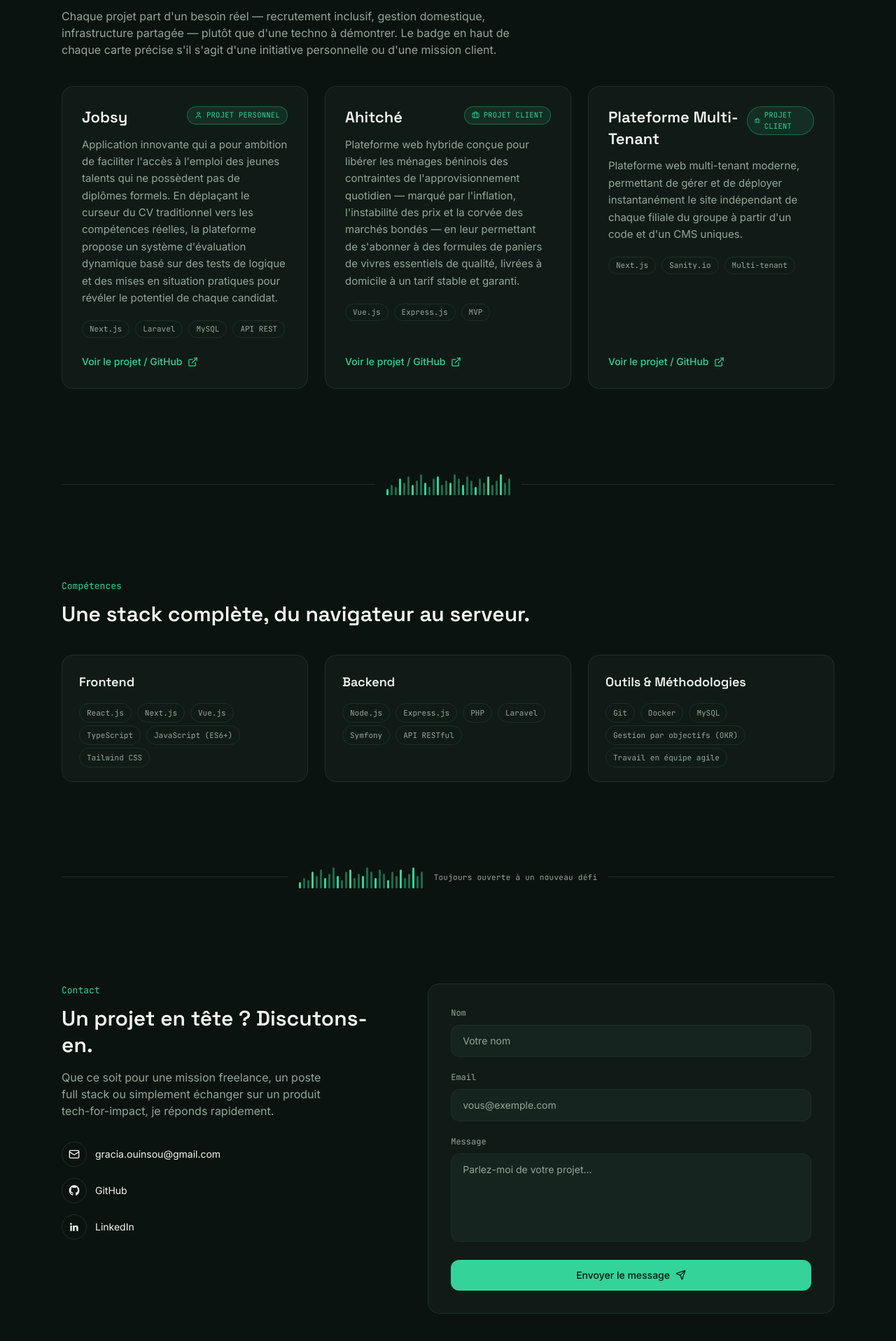
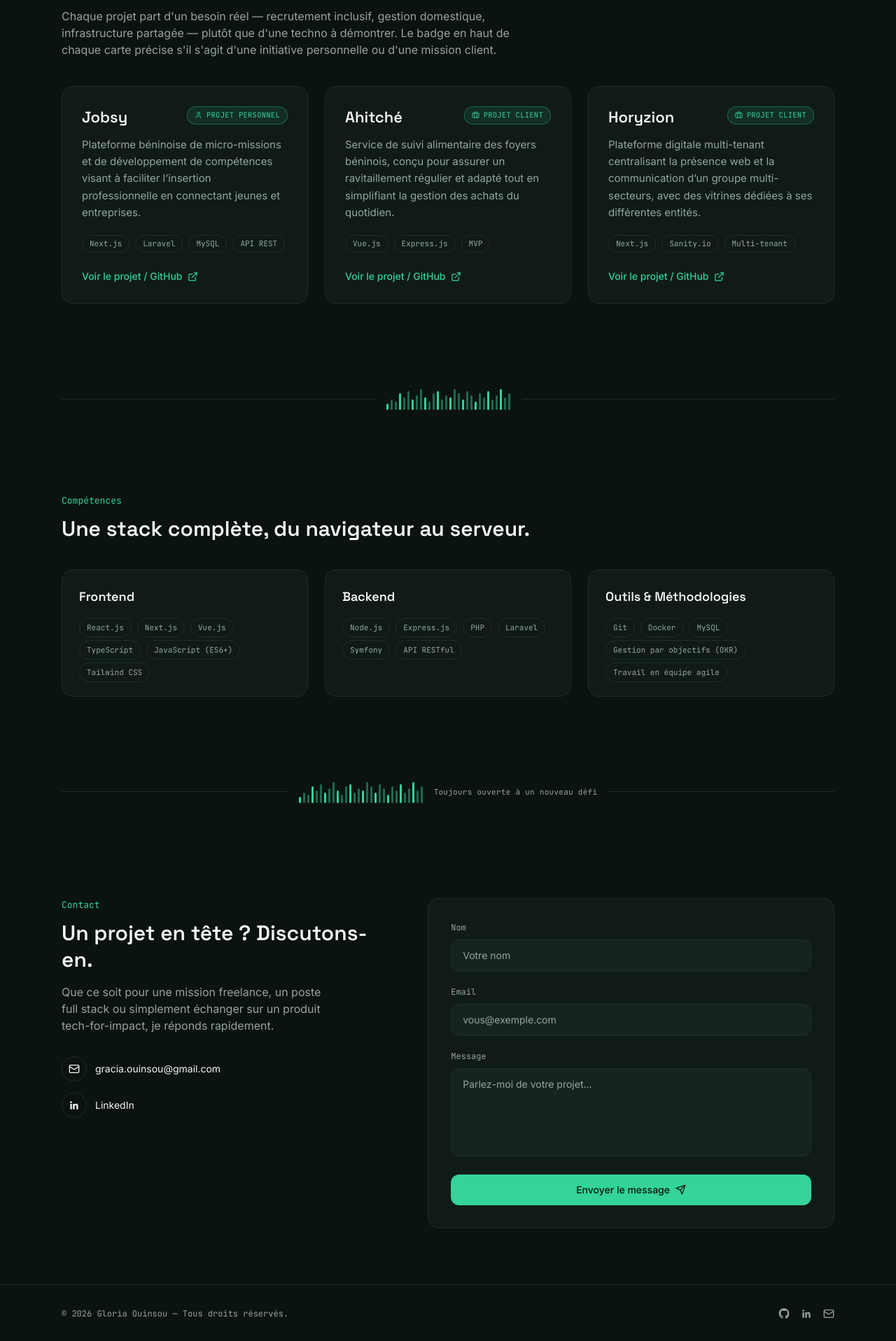
Before and after one commit to Gloryprod/gloriaouinsou-dev, a React (Vite) app: page / in a window 1280 px wide. Shown: the part 1605-3522 px from the top of the page at 70% size. Built offline with nearby package versions, Linux system fonts and the light colour scheme.

Commit message:
Mise à jour des liens

```diff
--- a/index.html
+++ b/index.html
@@ -2,7 +2,7 @@
 <html lang="en">
   <head>
     <meta charset="UTF-8" />
-    <link rel="icon" type="image/svg+xml" href="#" />
+    <link rel="icon" type="image/svg+xml" href="favicon.svg" />
     <meta name="viewport" content="width=device-width, initial-scale=1.0" />
     <title>mon-portfolio</title>
   </head>
--- a/src/Portfolio.jsx
+++ b/src/Portfolio.jsx
@@ -128,25 +128,25 @@ const PROJECTS = [
     title: "Jobsy",
     type: "personal",
     problem:
-      "Application innovante qui a pour ambition de faciliter l'accès à l'emploi des jeunes talents qui ne possèdent pas de diplômes formels. En déplaçant le curseur du CV traditionnel vers les compétences réelles, la plateforme propose un système d'évaluation dynamique basé sur des tests de logique et des mises en situation pratiques pour révéler le potentiel de chaque candidat.",
+      "Plateforme béninoise de micro-missions et de développement de compétences visant à faciliter l’insertion professionnelle en connectant jeunes et entreprises.",
     tags: ["Next.js", "Laravel", "MySQL", "API REST"],
-    link: "#",
+    link: "https://github.com/Gloryprod/jobsy_project",
   },
   {
     title: "Ahitché",
     type: "client",
     problem:
-      "Plateforme web hybride conçue pour libérer les ménages béninois des contraintes de l'approvisionnement quotidien — marqué par l'inflation, l'instabilité des prix et la corvée des marchés bondés — en leur permettant de s'abonner à des formules de paniers de vivres essentiels de qualité, livrées à domicile à un tarif stable et garanti.",
+      "Service de suivi alimentaire des foyers béninois, conçu pour assurer un ravitaillement régulier et adapté tout en simplifiant la gestion des achats du quotidien.",
     tags: ["Vue.js", "Express.js", "MVP"],
-    link: "#",
+    link: "https://ahitchebj.com",
   },
   {
-    title: "Plateforme Multi-Tenant",
+    title: "Horyzion",
     type: "client",
     problem:
-      "Plateforme web multi-tenant moderne, permettant de gérer et de déployer instantanément le site indépendant de chaque filiale du groupe à partir d'un code et d'un CMS uniques.",
+      "Plateforme digitale multi-tenant centralisant la présence web et la communication d’un groupe multi-secteurs, avec des vitrines dédiées à ses différentes entités.",
     tags: ["Next.js", "Sanity.io", "Multi-tenant"],
-    link: "#",
+    link: "https://horyzion.com",
   },
 ];
 
@@ -726,18 +726,6 @@ export default function Portfolio() {
               {PROFILE.email}
             </a>
             <a
-              href={PROFILE.github}
-              target="_blank"
-              rel="noopener noreferrer"
-              className="inline-flex items-center gap-3 text-sm text-[var(--text)] hover:text-[var(--accent)] transition-colors
-                         focus-visible:outline focus-visible:outline-2 focus-visible:outline-offset-2 focus-visible:outline-[var(--accent)] rounded-md w-fit"
-            >
-              <span className="w-9 h-9 flex items-center justify-center rounded-full border border-[var(--border)]">
-                <GithubIcon size={16} />
-              </span>
-              GitHub
-            </a>
-            <a
               href={PROFILE.linkedin}
               target="_blank"
               rel="noopener noreferrer"
```
